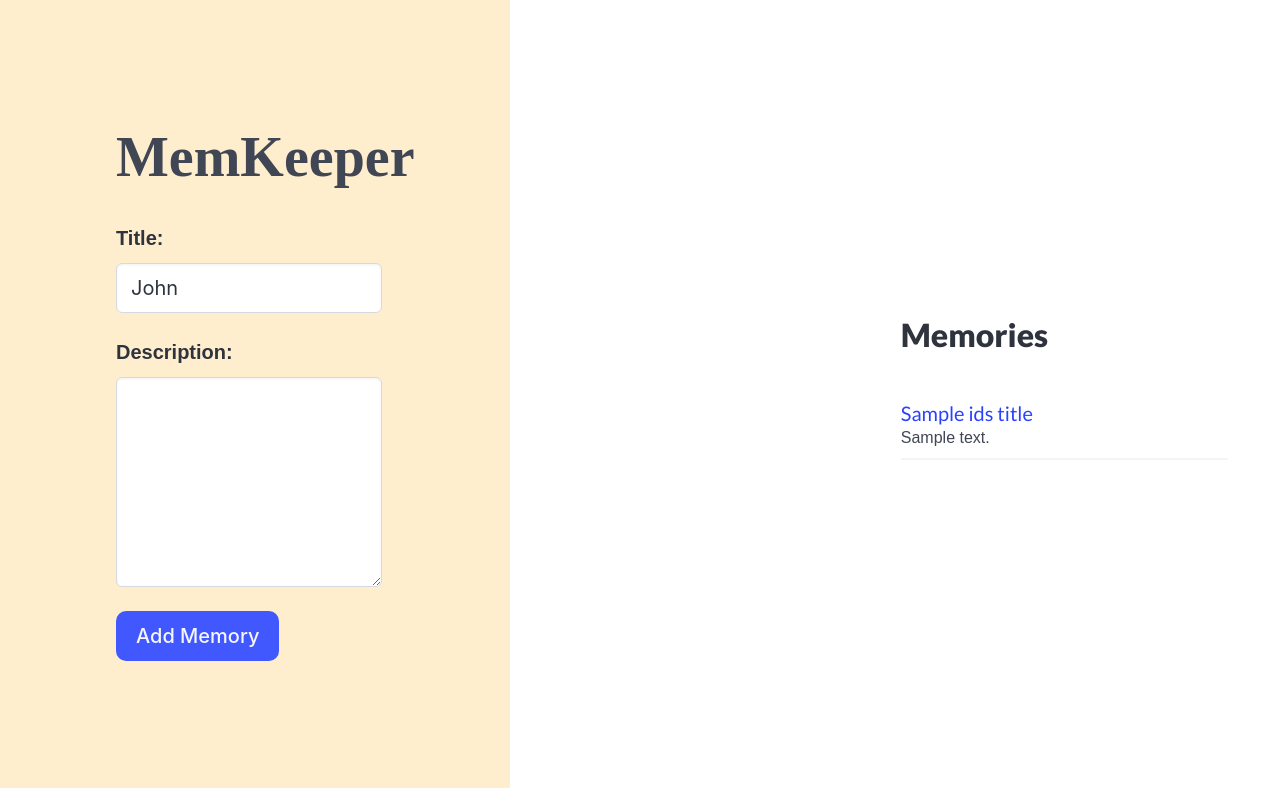
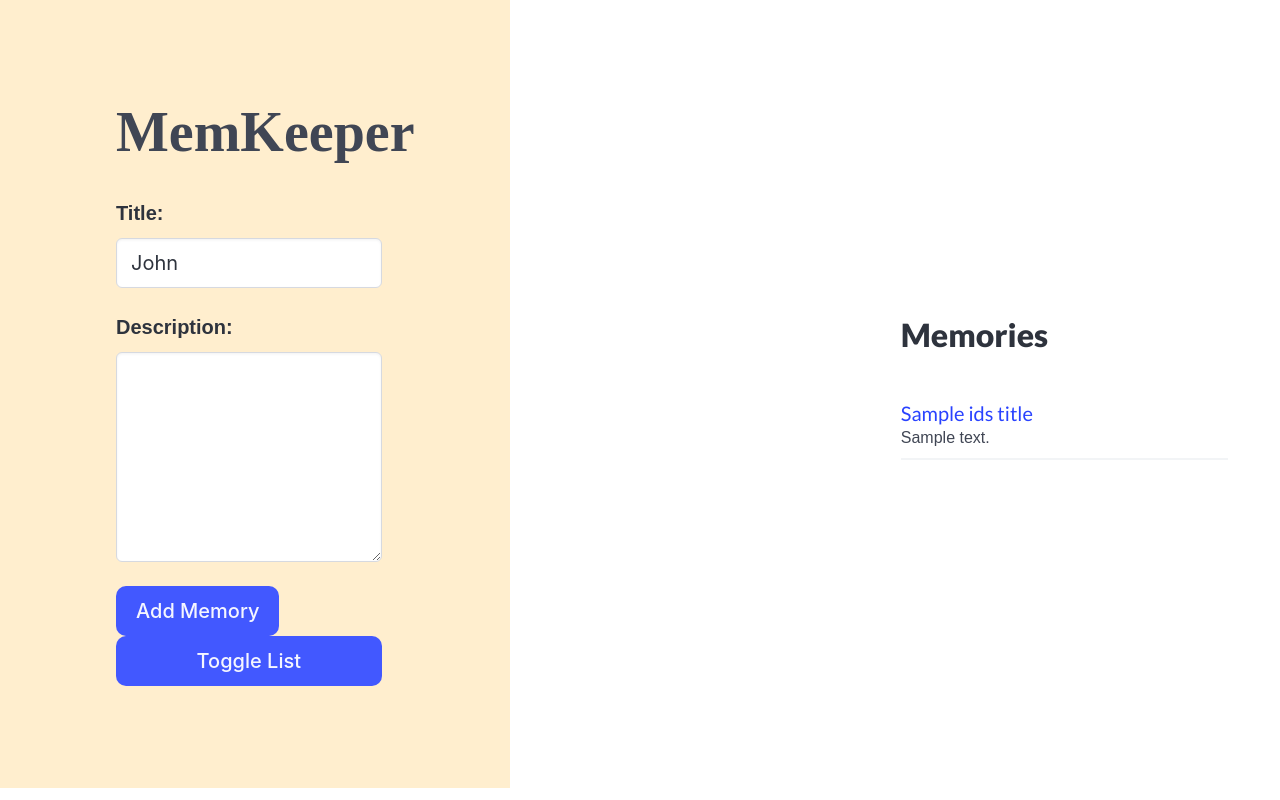
Before and after one commit to lpberg/memkeeper, a Flask app: template templates/view.html in a window 1280 px wide. Run offline with Flask 3, Linux system fonts and the light colour scheme; the template is opened without the code that fills it: most values are stand-ins (such as "Sample title", 1, 10 or a date in 2020); parts of the project's set-up code (start-up, migrations or seed data) failed here and were passed over; some web fonts are replaced.

Commit message:
added toggle example for memory list

```diff
--- a/templates/view.html
+++ b/templates/view.html
@@ -26,11 +26,16 @@ function viewMemory(e) {
     data = {"id":e.getAttribute("data-memoryid")}
     requestData("/get_memory",data)
 }
+
+function toggleMemoryList() {
+   document.getElementById("mem_list").hidden = !document.getElementById("mem_list").hidden;
+}
 </script>
 <div class="columns">
 	<div class="column is-two-fifths memory-form">
 		<div class="brand">MemKeeper</div>
 		{% include "add_form.html" %}
+		<input type="button" onclick="toggleMemoryList()" value="Toggle List" class="button is-link is-medium">
 	</div>
 	<div class="column memories">
 		<div id="mem_item">
```
